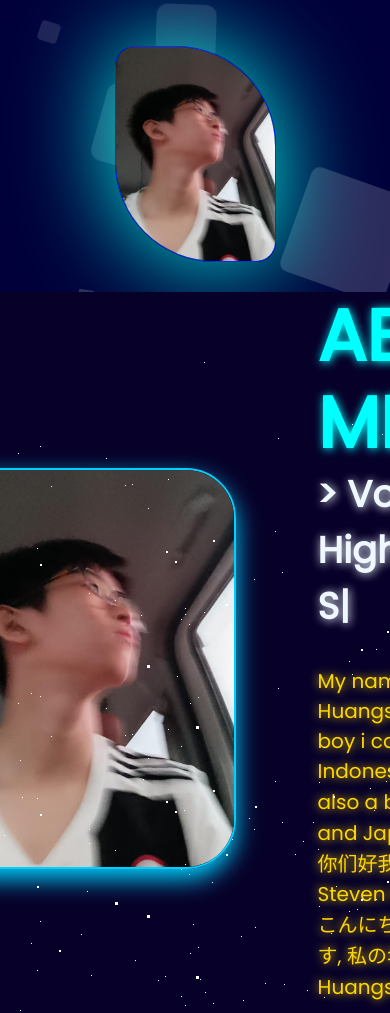
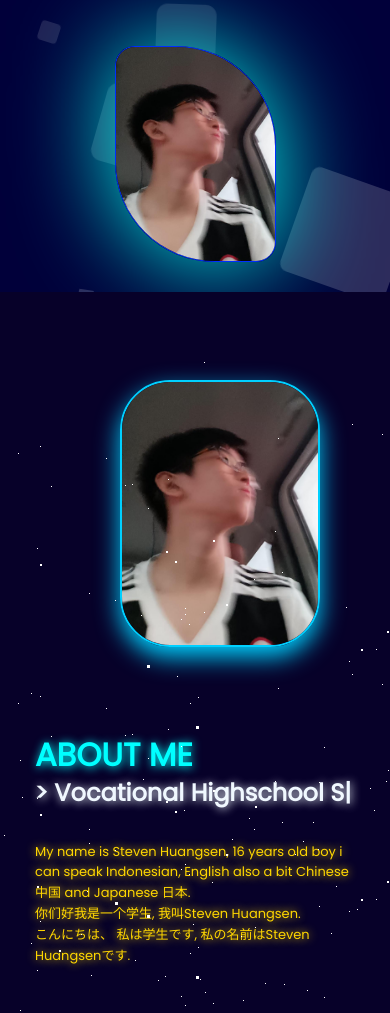
Before and after one commit to Lopn17/stev_hgsn-portofolio, a plain HTML site: page index.html in a window 390 px wide. Shown: the part 552-1565 px from the top of the page. Drawn offline with nearby package versions, Linux system fonts and the light colour scheme.

Commit message:
Update home.css

```diff
--- a/home.css
+++ b/home.css
@@ -282,23 +282,28 @@ header nav .active{
 /* about */
 
 .about{
+    flex-wrap: wrap; /* Ensures content wraps on small screens */
     display: flex;
     justify-content: center;
     align-items: center;
     gap: 2rem;
     z-index: 2;
     min-height: 90vh;
+    padding: 20px;
+    text-align: center;
 }
 
 .about-img img{
     width: 300px;
     margin-top: 50px;
     margin-bottom: 50px;
+    max-width: 100%; /* Ensures the image scales properly */
     margin-left: 100px;
     margin-right: 50px;
-    border-radius: 50px 50px 50px 50px;
+    border-radius: 50px;
     border: 2px solid #00d0ff;
     box-shadow: 0px 10px 25px #00d0ff;
+    transition: 0.3s ease-in-out;
 }
 
 .about-img img:hover{
@@ -309,12 +314,14 @@ header nav .active{
 }
 
 .heading{
-    text-align: center;
+    text-align: left;
     font-size: 4.5rem;
 }
 
 .about-content{
     width: 700px;
+    text-align: left; /* Centering content for better responsiveness */
+    padding: 0 15px;
 }
 
 .about-content h2{
@@ -322,6 +329,11 @@ header nav .active{
     color: aqua;
     line-height: 1.2;
     text-shadow: 1px 1px 10px;
+}
+
+.heading {
+  text-align: left;
+  font-size: 4rem;
 }
 
 .about-content h3{
@@ -335,6 +347,82 @@ header nav .active{
     margin: 2rem 0 3rem;
     color: gold;
     text-shadow: 0px 0px 10px;
+}
+
+/* 🔹 RESPONSIVE DESIGN */
+@media (max-width: 1024px) {
+  .about {
+      flex-direction: column;
+      text-align: left;
+  }
+
+  .about-img img {
+      width: 250px;
+  }
+
+  .about-content {
+      width: 90%;
+  }
+
+  .heading {
+      font-size: 3rem;
+  }
+
+  .about-content h2 {
+      font-size: 2.5rem;
+  }
+
+  .about-content h3 {
+      font-size: 1.8rem;
+  }
+
+  .about-content p {
+      font-size: 16px;
+  }
+}
+
+@media (max-width: 768px) {
+  .about-content {
+      width: 100%;
+  }
+
+  .heading {
+      font-size: 2.8rem;
+  }
+
+  .about-content h2 {
+      font-size: 2.2rem;
+  }
+
+  .about-content h3 {
+      font-size: 1.6rem;
+  }
+
+  .about-content p {
+      font-size: 14px;
+  }
+}
+
+@media (max-width: 480px) {
+  .heading {
+      font-size: 2.4rem;
+  }
+
+  .about-content h2 {
+      font-size: 2rem;
+  }
+
+  .about-content h3 {
+      font-size: 1.5rem;
+  }
+
+  .about-content p {
+      font-size: 13px;
+  }
+
+  .about-img img {
+      width: 200px;
+  }
 }
 
 /* skills */
```
